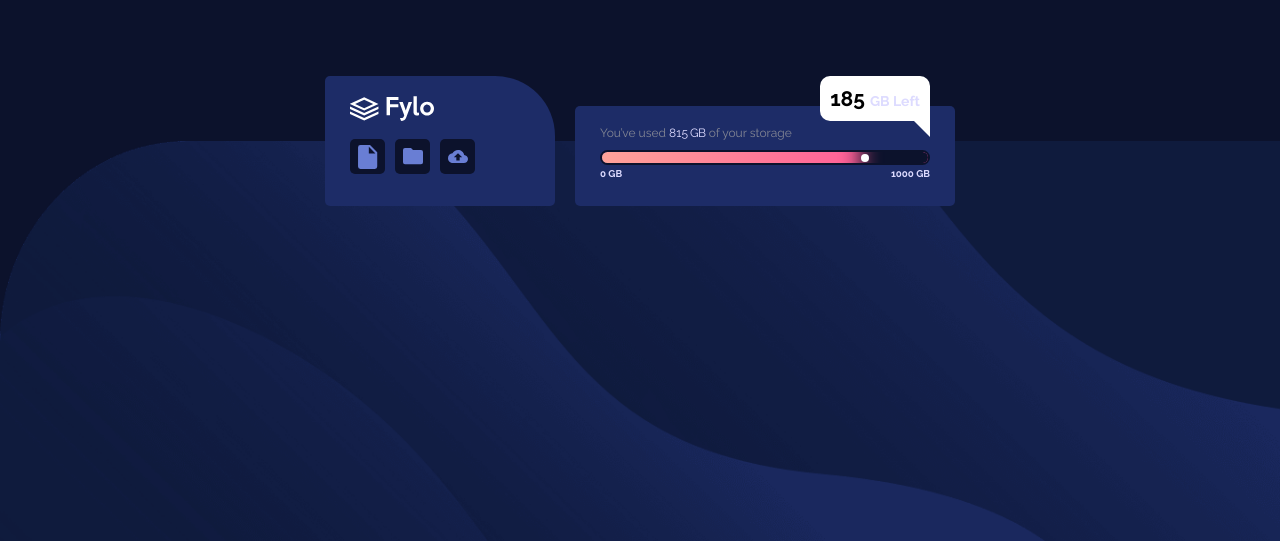
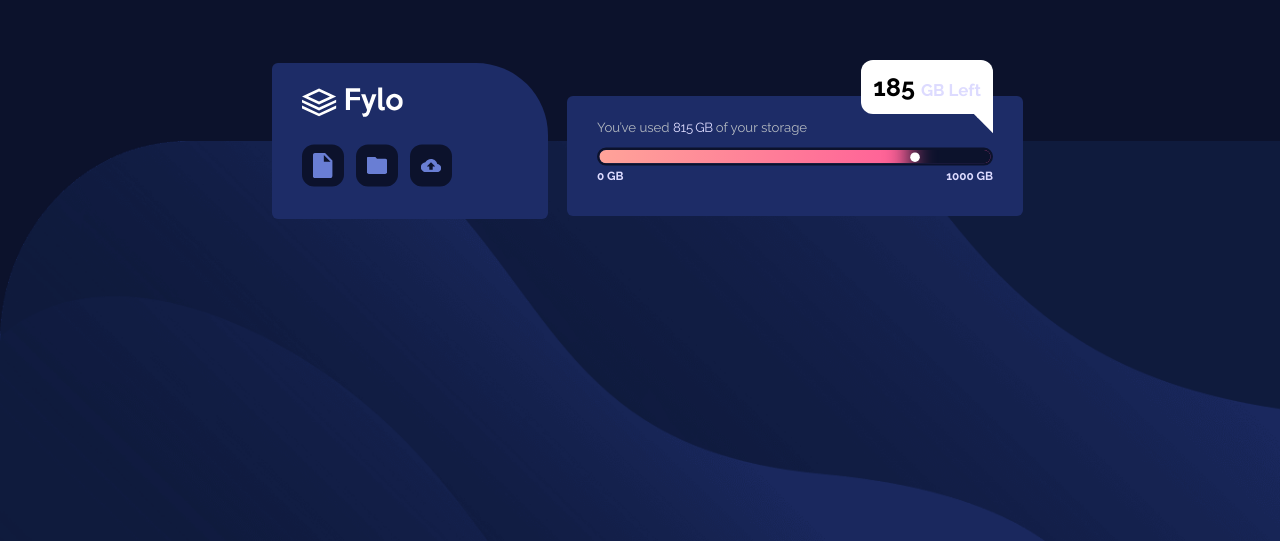
Before and after one commit to mohamed-fm/Fylo-data-storage-component, a plain HTML site: page index.html in a window 1280 px wide. Shown: the part 259-800 px from the top of the page. Drawn offline with Linux system fonts and the light colour scheme.

Commit message:
Add files via upload

```diff
--- a/css/master.css
+++ b/css/master.css
@@ -1,6 +1,7 @@
 html{
 --Pale-Blue: hsl(243, 100%, 93%);
 --Grayish-Blue: hsl(229, 7%, 55%);
+--Grayish-Blue-extra: hsla(180, 4%, 80%, 0.877);
 --Dark-Blue: hsl(228, 56%, 26%);
 --Very-Dark-Blue: hsl(229, 57%, 11%);
 --Gradient: hsl(6, 100%, 80%) to hsl(335, 100%, 65%);
@@ -44,7 +45,7 @@ body{
     flex-wrap: wrap;
     width: 100%;
     justify-content: center;
-    gap: 20px;
+    gap: 80px;
     height: 100%;
 
 }
@@ -58,6 +59,7 @@ body{
     border-radius: 5px 60px 5px 5px;
     padding: 25px;
     padding-top: 20px;
+    scale: 1.2;
 }
 .logo img{
     margin-bottom: 15px;
@@ -67,17 +69,18 @@ body{
     display: flex;
 }
 .nav div{
+    margin-top: 5px;
     margin-right: 10px;
     height: 35px;
     width: 35px;
-    border-radius: 5px;
+    border-radius: 10px;
     background-color: var(--Very-Dark-Blue);
     display: flex;
     align-items: center;
     justify-content: center;
 }
 .nav img{
-    width: 20px;
+    width: 17px;
 }
 .right-section{
     width:380px ;
@@ -87,10 +90,11 @@ body{
     background-color: var(--Dark-Blue);
     position: relative;
     border-radius: 5px;
+    scale: 1.2;
 }
 .right-section p:first-child{
-    font-size: 12px;
-    color: var(--Grayish-Blue);
+    font-size: 11px;
+    color: var(--Grayish-Blue-extra);
     margin-top: 10px;
     margin-bottom: 10px;
     font-weight: 400;
@@ -172,7 +176,7 @@ input[type="range"]::-webkit-slider-thumb{
   font-size: .7rem;
   font-weight: 700;
 }
-@media screen and (max-width:630px) {
+@media screen and (max-width:800px) {
     .contenar{
         flex-direction: column;
         align-items: center;
```
